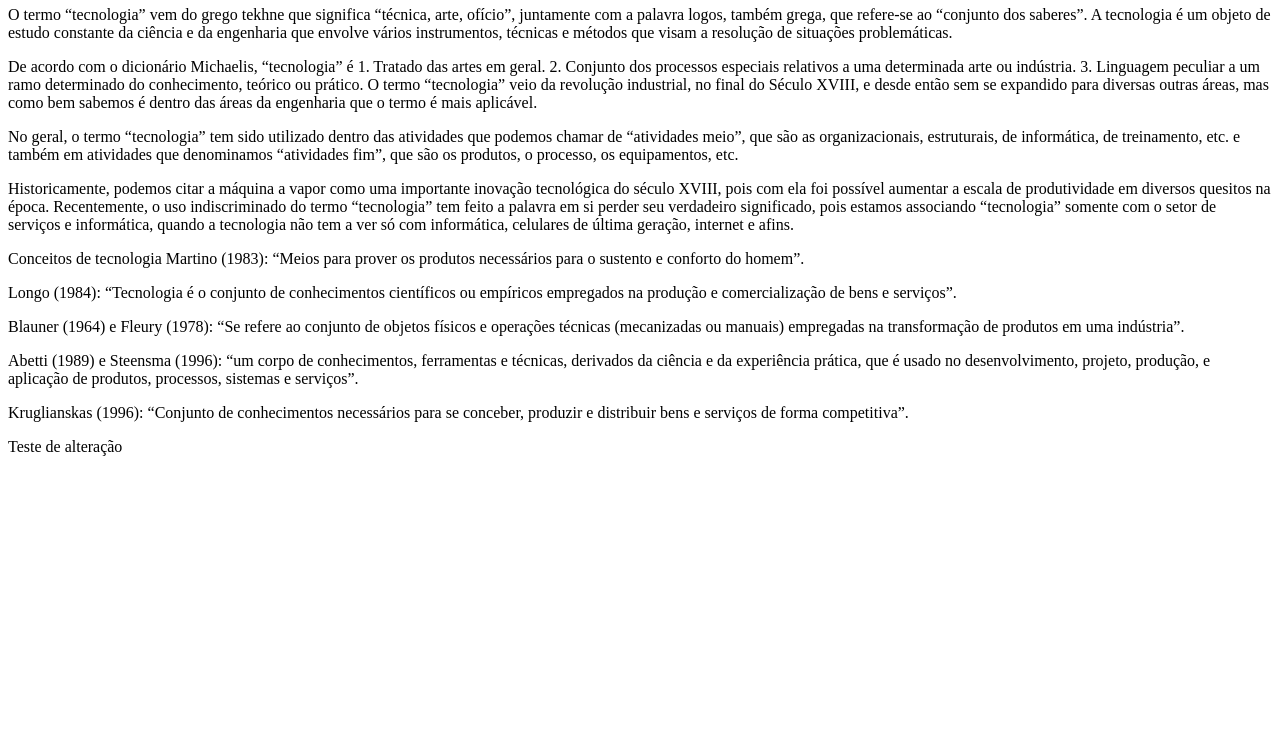
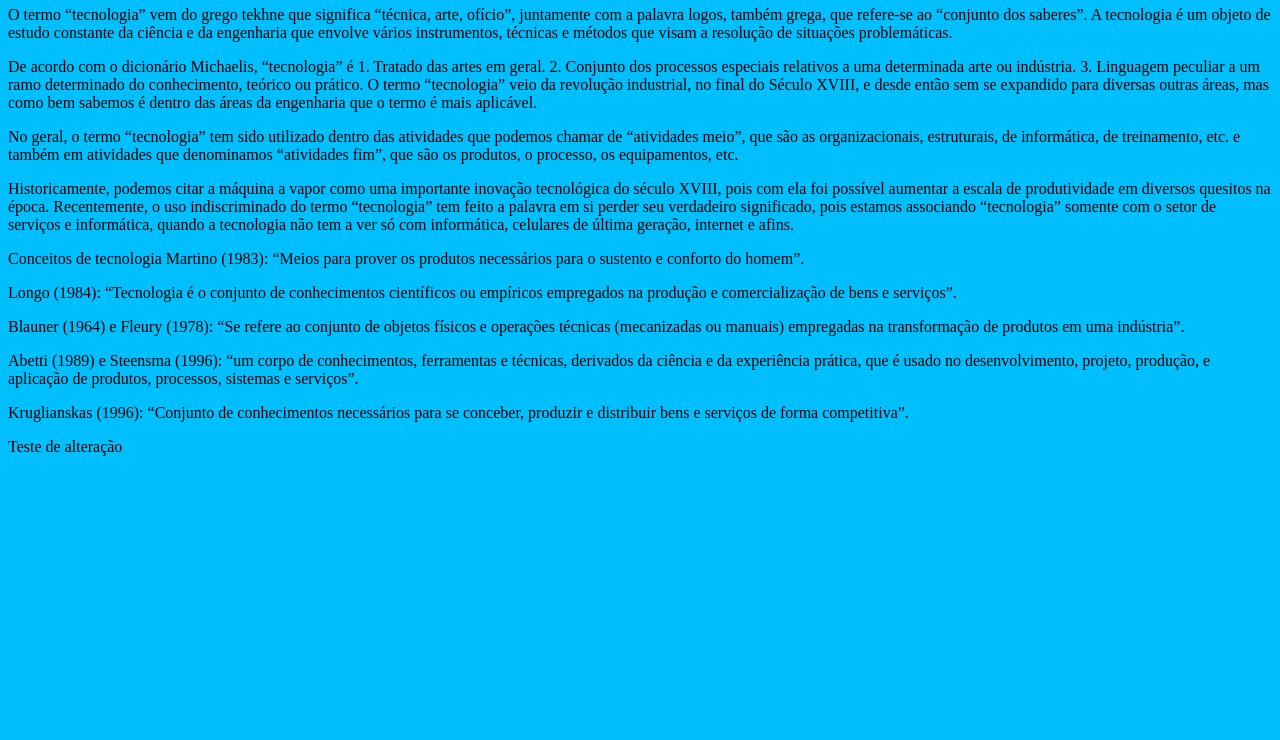
Before and after one commit to projkaikepinheiro/MeuPrimeiroSite, a plain HTML site: page index.html in a window 1280 px wide. Shown: the part 60-800 px from the top of the page. Drawn offline with Linux system fonts and the light colour scheme.

Commit message:
Inclusão de CSS

```diff
--- /dev/null
+++ b/css/estilo.css
@@ -0,0 +1,3 @@
+body{
+    background-color: #00BFFF;
+}
--- a/index.html
+++ b/index.html
@@ -2,6 +2,7 @@
     <head>
         <meta http-equiv="Content-Type" content="text/html;charset=UTF-8">
         <title>Meu Primeiro Site</title>
+        <link rel="stylesheet" href="css/estilo.css">
     </head>
     <body>
        <h1>O que é tecnologia?
```
